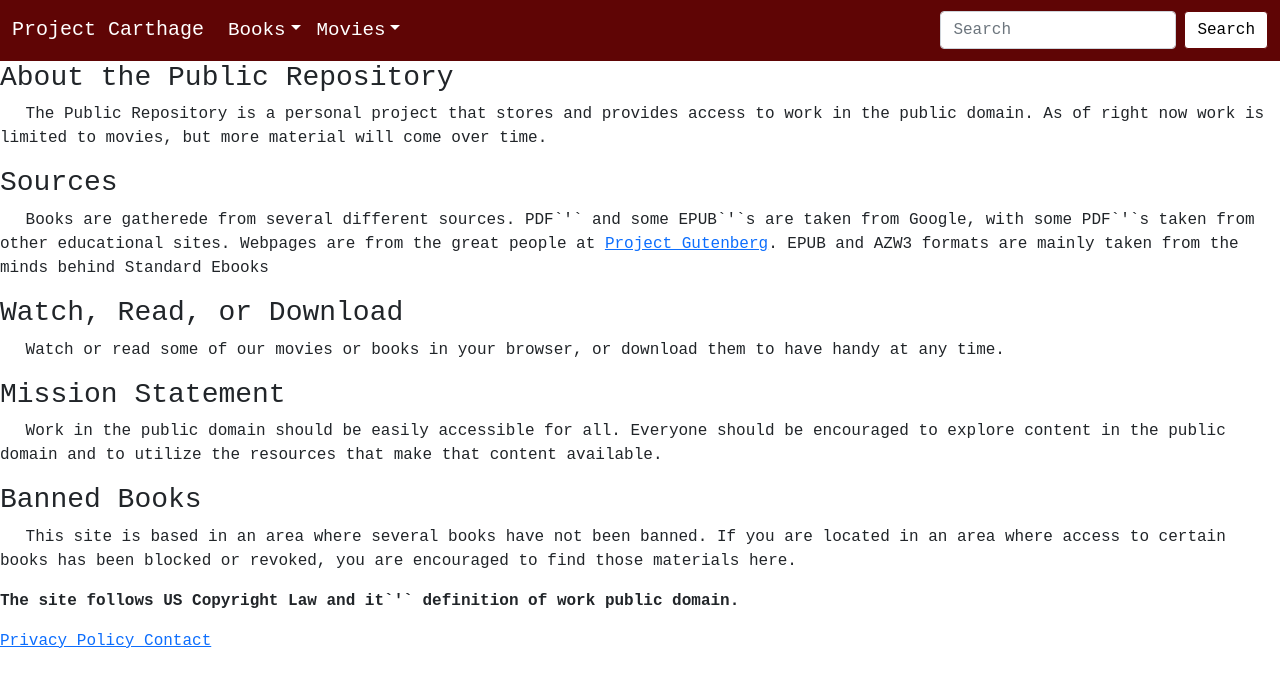
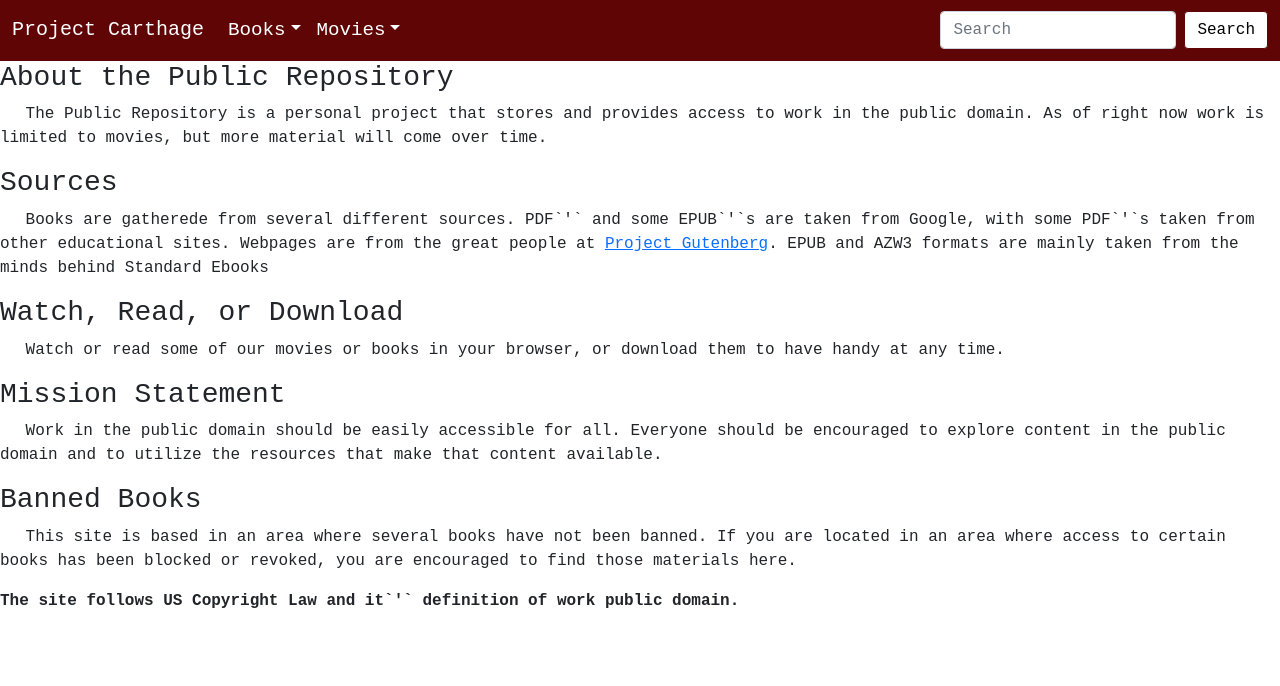
Before and after one commit to KHill96/project-carthage, a Next.js app: page /about in a window 1280 px wide. Shown: the top 686 px of the page. Built offline with nearby package versions, Linux system fonts and the light colour scheme.

Commit message:
Removed footer from Layout

```diff
--- a/comps/layout.js
+++ b/comps/layout.js
@@ -1,12 +1,10 @@
 import Header from '../comps/header'
-import Footer from '../comps/footer'
 
 const Layout = ({children}) => {
     return (
         <div className='content'>
             <Header />
                 {children}
-            <Footer/>
         </div>
      );
 }
```
